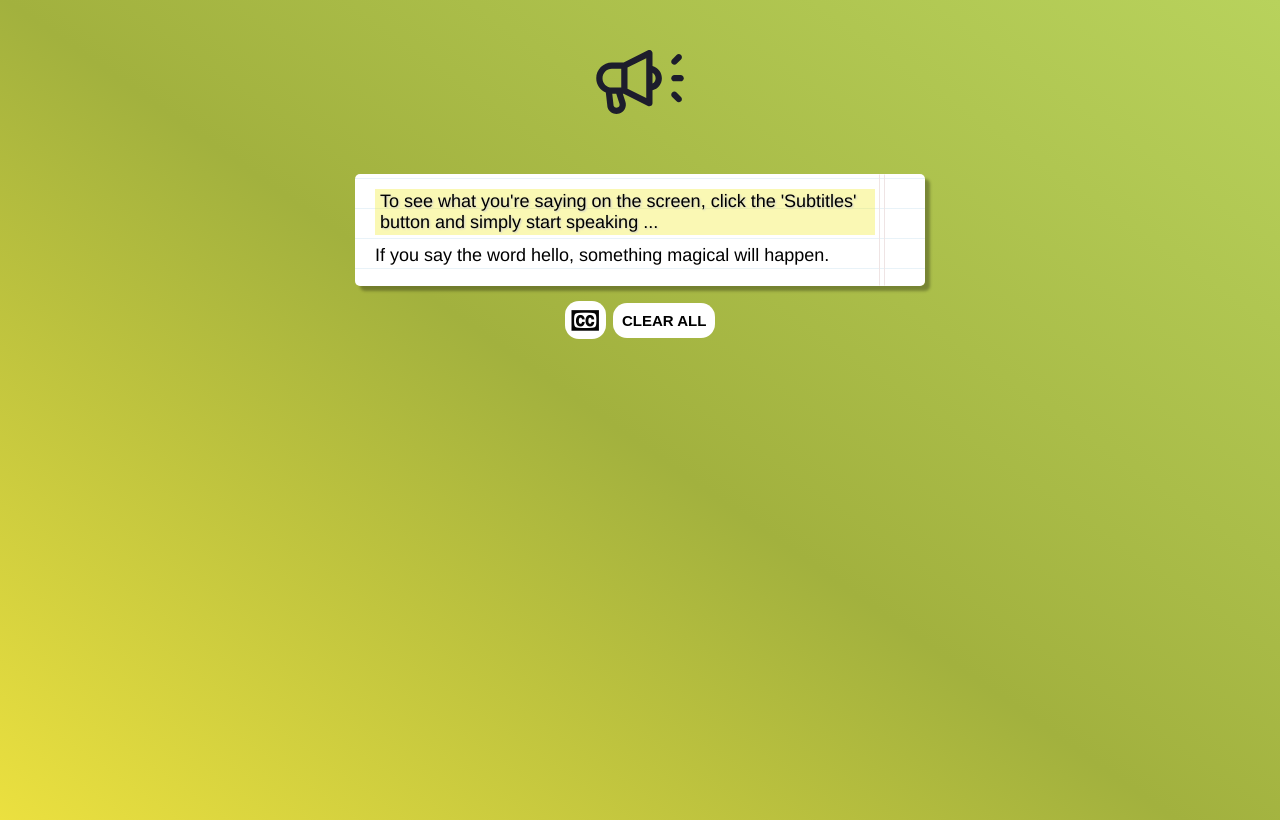
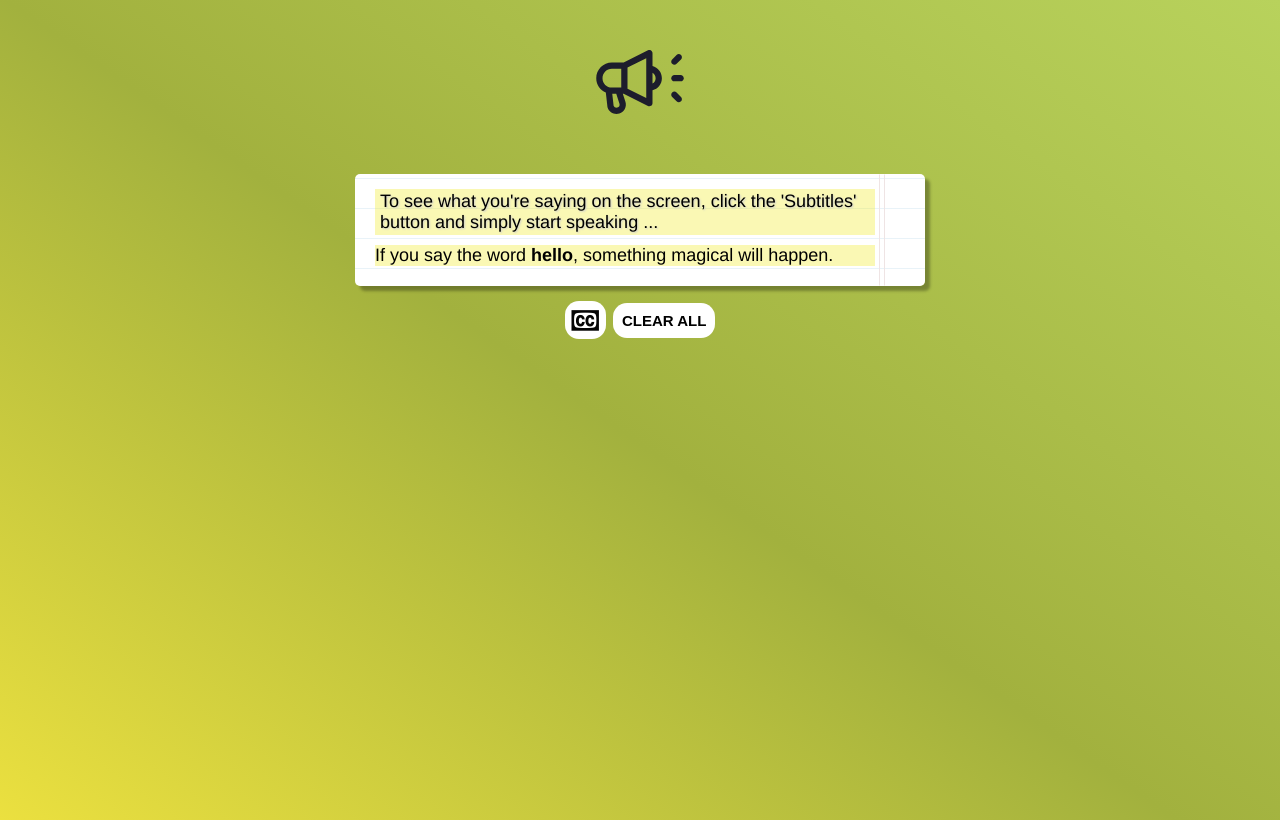
Before and after one commit to ElenaCoder/JavaScript30-Projects, a website: page project-20-native-speech-recognition/index.html in a window 1280 px wide. Drawn offline with Linux system fonts and the light colour scheme.

Commit message:
feat: add styles for magic feature

```diff
--- a/project-20-native-speech-recognition/styles.css
+++ b/project-20-native-speech-recognition/styles.css
@@ -3,7 +3,7 @@ html {
 }
 
 body {
-    background: #a7bc5b;
+    /* background: #d1d969; */
     background: linear-gradient(35deg, #ebe03f 0%, #a2b13e 48%, #b8d25c 100%);
     background-size: cover;
     min-height: 100vh;
@@ -52,6 +52,15 @@ svg:hover {
     text-shadow: 1px 1px 2px #ccc;
     background-color: rgba(239, 231, 7, 0.3);
     padding: 0.2rem 0.5rem;
+}
+
+.project-magic span {
+    font-weight: 900;
+
+}
+
+.project-magic{
+    background-color: rgba(239, 231, 7, 0.3);
 }
 
 p {
```
